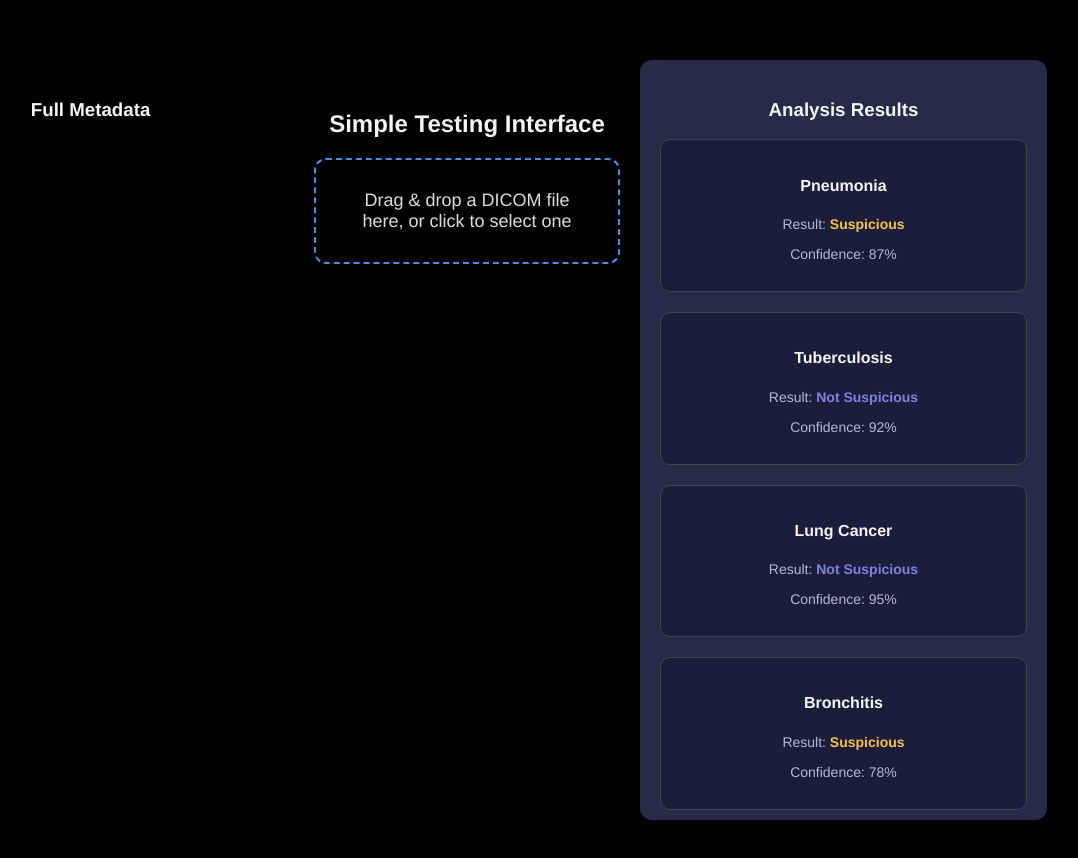
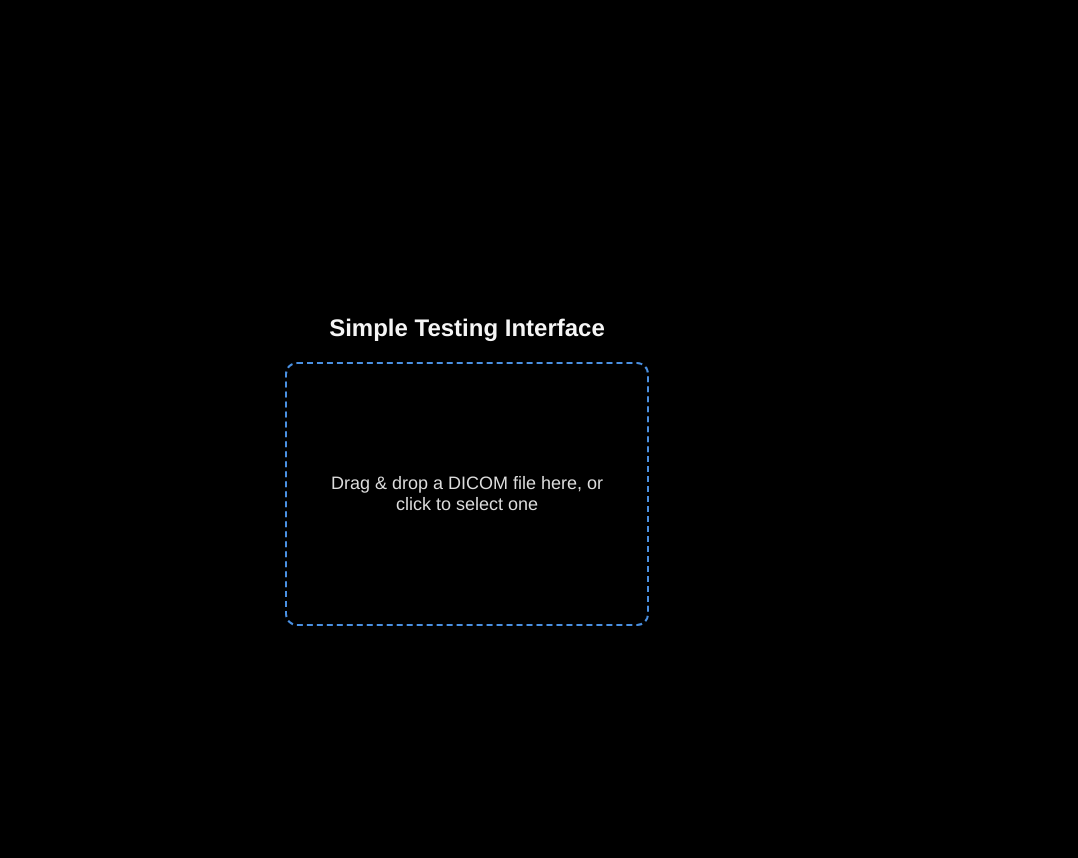
Before and after one commit to Enterprise-Medical-Imaging-in-Zambia/emiz_project-wp6-firefox_plugin, a React (Create React App) app: page / in a window 1280 px wide. Shown: the top 858 px of the page, without its empty margins (173-1251 px from the left). Built offline with nearby package versions, Linux system fonts and the light colour scheme.

Commit message:
made updates to the code

```diff
--- a/src/DicomUploader.css
+++ b/src/DicomUploader.css
@@ -17,28 +17,29 @@ body {
   background-color: black;
   border-radius: 12px;
   box-shadow: 0 4px 8px rgba(0, 0, 0, 0.2);
+  height: 100vh;
 }
 
 /* Full Metadata Panel */
 .metadata-panel {
-  width: 50%;
+  width: 30%;
   background-color: black;
   padding: 20px;
   border-radius: 12px;
   box-shadow: 0 4px 8px rgba(0, 0, 0, 0.2);
-  overflow-y: auto; /* Enable vertical scroll if needed */
-  height: calc(100vh - 80px); /* Adjust height as necessary */
+  overflow-y: auto;
+  height: calc(100vh - 80px);
   margin-right: 20px;
 }
 
 /* Analysis Results Panel */
 .right-results {
-  width: 50%;
+  width: 30%;
   background-color: #292949;
   padding: 20px;
   border-radius: 12px;
   box-shadow: 0 4px 8px rgba(0, 0, 0, 0.2);
-  height: calc(100vh - 80px); /* Adjust height as necessary */
+  height: calc(100vh - 80px);
   margin-left: 20px;
 }
 
@@ -46,41 +47,27 @@ body {
 .drop-viewer {
   display: flex;
   flex-direction: column;
-  align-items: center;
-  margin-top: 30px;
-  /* width: 20%; */
-}
-
-.viewer {
+  justify-content: center; /* Vertically center the content */
+  align-items: center; /* Horizontally center the content */
+  text-align: center;
   width: 100%;
-  display: flex;
-  flex-direction: column;
-  align-items: center;
-  margin-top: 30px;
-  /* width: 20%; */
-}
-
-.center-image {
-  width: 100%;
-  text-align: center;
-}
-
-img.dicom-image {
-  display: block;
-  width: 80%; /* Adjust width if needed */
-  margin: 0 auto;
-  border-radius: 12px;
-  box-shadow: 0 4px 8px rgba(0, 0, 0, 0.2);
+  height: 100%;
+  background-color: black; /* Matches the body background */
 }
 
 /* Dropzone Styling */
 .dropzone {
+  width: 300px;
+  height: 200px;
   border: 2px dashed #4a90e2;
   border-radius: 12px;
   padding: 30px;
   text-align: center;
   cursor: pointer;
   transition: background-color 0.2s ease-in-out;
+  display: flex;
+  justify-content: center;
+  align-items: center;
 }
 
 .dropzone:hover {
@@ -91,6 +78,28 @@ img.dicom-image {
   font-size: 18px;
   color: #ddd;
   margin: 0;
+}
+
+/* Viewer */
+.viewer {
+  width: 100%;
+  display: flex;
+  flex-direction: column;
+  align-items: center;
+  margin-top: 30px;
+}
+
+.center-image {
+  width: 100%;
+  text-align: center;
+}
+
+img.dicom-image {
+  display: block;
+  width: 80%;
+  margin: 0 auto;
+  border-radius: 12px;
+  box-shadow: 0 4px 8px rgba(0, 0, 0, 0.2);
 }
 
 /* Error Message */
@@ -153,7 +162,6 @@ button.toggle-extra-metadata {
   font-size: 14px;
   color: #c9c9f5;
   margin: 8px 0;
-
 }
 
 /* Model Results Panel */
@@ -166,7 +174,6 @@ button.toggle-extra-metadata {
   max-width: 400px;
 }
 
-/* Scrollable Results */
 .model-results .scrollable {
   max-height: 400px;
   overflow-y: auto;
@@ -237,3 +244,14 @@ button.toggle-extra-metadata {
   padding: 5px 10px;
   border-radius: 5px;
 }
+
+/* Extra metadata styling */
+.extra-metadata {
+  margin-top: 15px; /* Space between full and extra metadata */
+}
+
+.extra-metadata p {
+  font-size: 14px;
+  color: #c9c9f5;
+  margin: 8px 0;
+}
--- a/src/DicomUploader.js
+++ b/src/DicomUploader.js
@@ -42,10 +42,10 @@ const DicomUploader = () => {
 
   return (
     <div className="container">
+      {/* Only display metadata if the image has been uploaded */}
+      {dicomImage && metadata && (
         <div className="metadata-panel">
           <h3>Full Metadata</h3>
-        {metadata && (
-          <div>
           <p><strong>Patient Name:</strong> {metadata.patientName}</p>
           <p><strong>Birth Date:</strong> {metadata.patientBirthDate}</p>
           <p><strong>Sex:</strong> {metadata.patientSex}</p>
@@ -55,16 +55,11 @@ const DicomUploader = () => {
           <button className="toggle-extra-metadata" onClick={handleTogglePanel}>
             {showPanel ? 'Hide More Metadata' : 'Show More Metadata'}
           </button>
+
+          {/* Show additional metadata below the existing metadata */}
           {showPanel && (
-              <div className="metadata-panel show">
-                {/* Additional metadata details */}
-                <p><strong>Patient Name:</strong> {metadata.patientName}</p>
+            <div className="extra-metadata">
               <p><strong>Patient ID:</strong> {metadata.patientID}</p>
-          <p><strong>Study Date:</strong> {metadata.studyDate}</p>
-          <p><strong>Modality:</strong> {metadata.modality}</p>
-          <p><strong>Patient Birth Date:</strong> {metadata.patientBirthDate}</p>
-          <p><strong>Patient Sex:</strong> {metadata.patientSex}</p>
-          <p><strong>Institution Name:</strong> {metadata.institutionName}</p>
               <p><strong>Series Description:</strong> {metadata.seriesDescription}</p>
               <p><strong>Study Instance UID:</strong> {metadata.studyInstanceUID}</p>
               <p><strong>Series Instance UID:</strong> {metadata.seriesInstanceUID}</p>
@@ -84,7 +79,6 @@ const DicomUploader = () => {
           )}
         </div>
       )}
-      </div>
 
       <div className="drop-viewer">
         <h2>Simple Testing Interface</h2>
@@ -105,6 +99,8 @@ const DicomUploader = () => {
         )}
       </div>
 
+      {/* Only display analysis results if the image has been uploaded */}
+      {dicomImage && (
         <div className="right-results">
           <h3>Analysis Results</h3>
           <div className="model-card">
@@ -128,6 +124,7 @@ const DicomUploader = () => {
             <p>Confidence: 78%</p>
           </div>
         </div>
+      )}
     </div>
   );
 };
```
Lines whose indentation alone changed are shown as unchanged.
